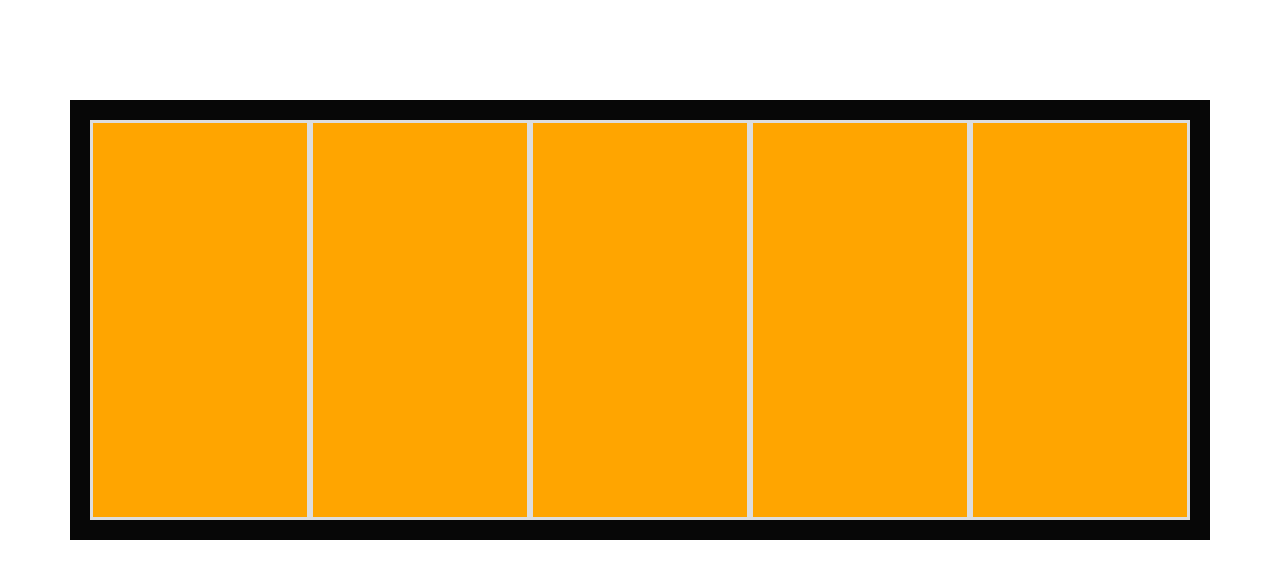
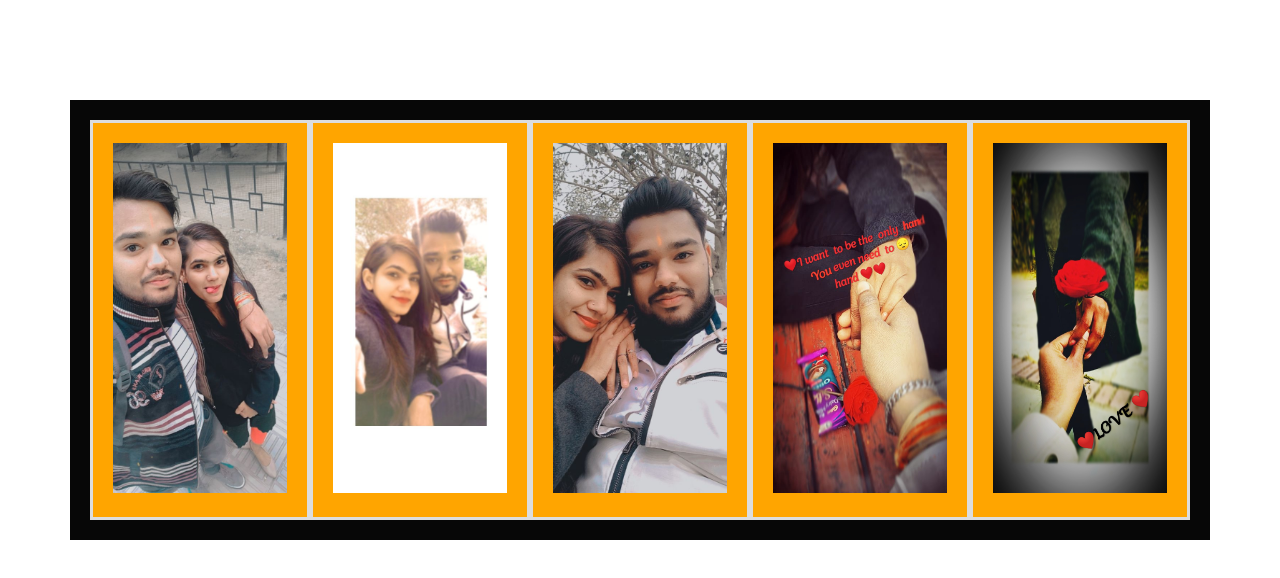
Before and after one commit to ashish-webdeveloper/MyPic, a plain HTML site: page index.html in a window 1280 px wide. Drawn offline with nearby package versions, Linux system fonts and the light colour scheme.

Commit message:
Update index.html

```diff
--- a/index.html
+++ b/index.html
@@ -40,19 +40,19 @@
 <body>
     <div class="container">
         <div class="box">
-            <img src="images/1.jpg" alt="" class="img-fluid my_img">
+            <img src="1.jpg" alt="" class="img-fluid my_img">
         </div>
         <div class="box">
-            <img src="images/2.jpg" alt="" class="img-fluid my_img">
+            <img src="2.jpg" alt="" class="img-fluid my_img">
         </div>
         <div class="box">
-            <img src="images/3.jpg" alt="" class="img-fluid my_img">
+            <img src="3.jpg" alt="" class="img-fluid my_img">
         </div>
         <div class="box">
-            <img src="images/4.jpg" alt="" class="img-fluid my_img">
+            <img src="4.jpg" alt="" class="img-fluid my_img">
         </div>
         <div class="box">
-            <img src="images/5.jpg" alt="" class="img-fluid my_img">
+            <img src="5.jpg" alt="" class="img-fluid my_img">
         </div>
     </div>
 </body>
```
